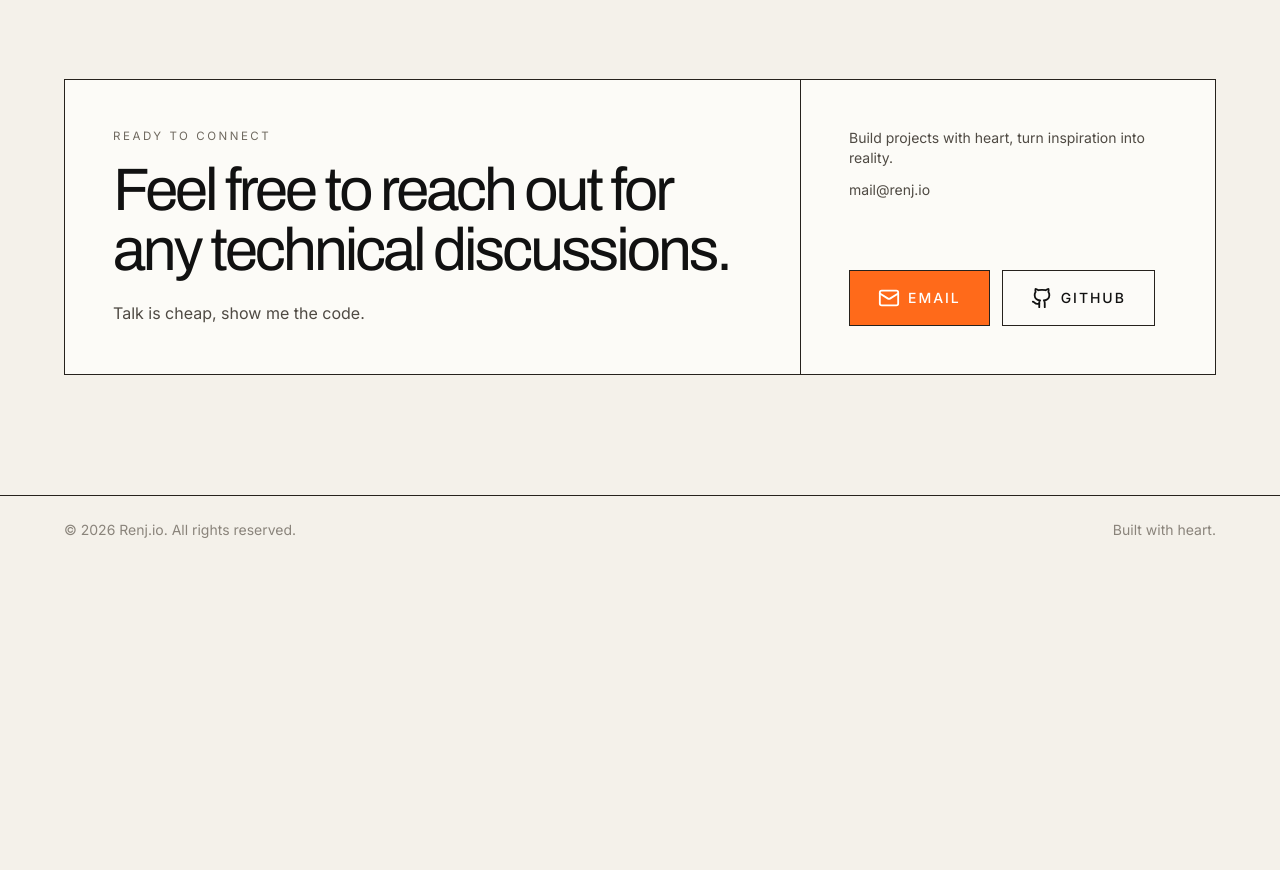
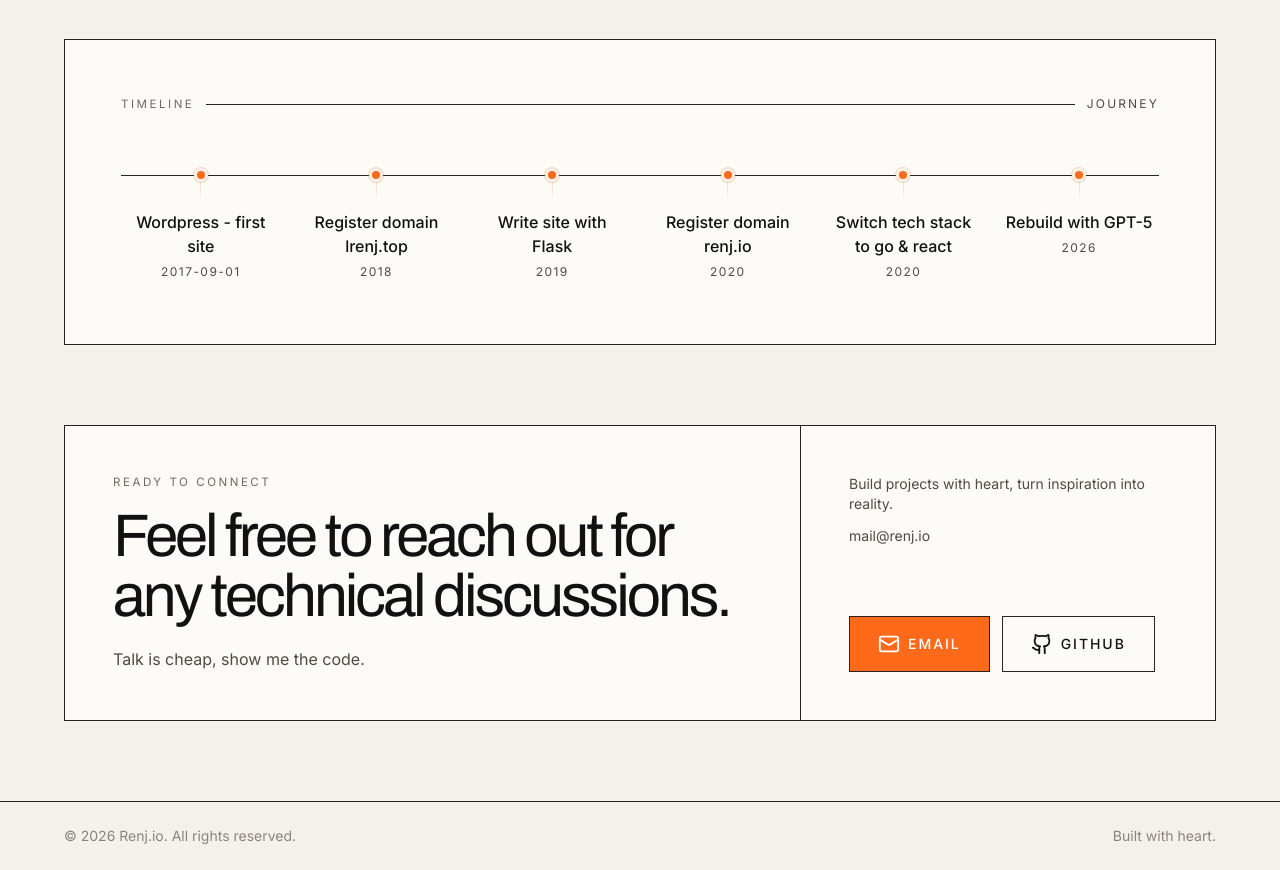
Before and after one commit to JJApplication/HomelandV2, a React (Vite) app: page / in a window 1280 px wide. Shown: the part 1949-2819 px from the top of the page. Before the commit the page ends 2513 px from the top, so only its background shows below. Built offline with nearby package versions, Linux system fonts and the light colour scheme.

Commit message:
feat: add timeline

```diff
--- a/src/i18n/en.json
+++ b/src/i18n/en.json
@@ -117,6 +117,16 @@
     "missionOriginal": "What is our goal? The stars and the sea?",
     "missionTransformed": "Our goal: think independently, do what we love, and realize our worth",
     "missionLabel": "Aim higher",
+    "timelineLabel": "Timeline",
+    "timelineSublabel": "Journey",
+    "timeline": [
+      { "date": "2017-09-01", "text": "Wordpress - first site" },
+      { "date": "2018", "text": "Register domain lrenj.top" },
+      { "date": "2019", "text": "Write site with Flask" },
+      { "date": "2020", "text": "Register domain renj.io" },
+      { "date": "2020", "text": "Switch tech stack to go & react" },
+      { "date": "2026", "text": "Rebuild with GPT-5" }
+    ],
     "partners": ["Cursor", "Trae", "Claude Code", "OpenRouter"],
     "services": [
       {
--- a/src/i18n/ja.json
+++ b/src/i18n/ja.json
@@ -117,6 +117,16 @@
     "missionOriginal": "私たちの目標は？ 星辰大海？",
     "missionTransformed": "私たちの目標：自立して考え、好きなことをし、自己価値を実現する",
     "missionLabel": "より良く",
+    "timelineLabel": "タイムライン",
+    "timelineSublabel": "歩み",
+    "timeline": [
+      { "date": "2017-09-01", "text": "Wordpress - 初めてのサイト" },
+      { "date": "2018", "text": "ドメイン lrenj.top を登録" },
+      { "date": "2019", "text": "Flask でサイトを構築" },
+      { "date": "2020", "text": "ドメイン renj.io を登録" },
+      { "date": "2020", "text": "技術スタックを Go & React に移行" },
+      { "date": "2026", "text": "GPT-5 で再構築" }
+    ],
     "partners": ["Cursor", "Trae", "Claude Code", "OpenRouter"],
     "services": [
       {
--- a/src/i18n/zh.json
+++ b/src/i18n/zh.json
@@ -117,6 +117,16 @@
     "missionOriginal": "我们的目标是什么？ 星辰大海？",
     "missionTransformed": "我们的目标：独立思考，做自己喜欢的事情，实现自我价值",
     "missionLabel": "做到更好",
+    "timelineLabel": "时间线",
+    "timelineSublabel": "旅程",
+    "timeline": [
+      { "date": "2017-09-01", "text": "Wordpress - 第一个网站" },
+      { "date": "2018", "text": "注册域名 lrenj.top" },
+      { "date": "2019", "text": "用 Flask 搭建网站" },
+      { "date": "2020", "text": "注册域名 renj.io" },
+      { "date": "2020", "text": "技术栈切换到 Go & React" },
+      { "date": "2026", "text": "用 GPT-5 重构" }
+    ],
     "partners": ["Cursor", "Trae", "Claude Code", "OpenRouter"],
     "services": [
       {
--- a/src/pages/Home.jsx
+++ b/src/pages/Home.jsx
@@ -74,6 +74,7 @@ export default function Home() {
   const services = t('home.services', { returnObjects: true })
   const titleBottom = t('hero.titleBottom')
   const [isProfileSpotlighted, setIsProfileSpotlighted] = useState(false)
+  const timelineItems = t('home.timeline', { returnObjects: true })
   const titleBottomRanges = useMemo(
     () => resolveTitleScrambleRanges(i18n.language, titleBottom),
     [i18n.language, titleBottom],
@@ -283,7 +284,41 @@ export default function Home() {
           </span>
         </div>
 
-        <section className="py-16 md:py-20">
+        <section className="py-6 md:py-10">
+          <div className="paper-panel border border-border p-8 md:p-12 lg:p-14">
+            <div className="flex items-center gap-3 mb-2">
+              <span className="section-label">{t('home.timelineLabel')}</span>
+              <span className="h-px flex-1 bg-border" />
+              <span className="text-xs tracking-[0.18em] text-text-secondary uppercase">{t('home.timelineSublabel')}</span>
+            </div>
+
+            <div className="relative mt-14 pb-2">
+              <div className="absolute left-0 right-0 top-[7px] h-px bg-border hidden lg:block" />
+
+              <div className="relative grid grid-cols-2 sm:grid-cols-3 lg:grid-cols-6 gap-x-4 gap-y-8 sm:gap-y-10">
+                {timelineItems.map((item, index) => (
+                  <div
+                    key={item.date + item.text}
+                    className="flex flex-col items-center text-center group"
+                  >
+                    <div className="w-[14px] h-[14px] rounded-full bg-accent border-[3px] border-bg-primary shadow-[0_0_0_1px_rgba(255,106,26,0.25)] z-10 transition-transform duration-300 ease-out group-hover:scale-125 group-hover:shadow-[0_0_0_3px_rgba(255,106,26,0.35)]" />
+                    <div className="w-px h-5 bg-gradient-to-b from-accent/25 to-transparent" />
+                    <div className="pt-2 px-1">
+                      <p className="text-sm md:text-base font-medium text-text-primary leading-snug">
+                        {item.text}
+                      </p>
+                      <p className="mt-1.5 text-xs tracking-[0.12em] text-text-secondary">
+                        {item.date}
+                      </p>
+                    </div>
+                  </div>
+                ))}
+              </div>
+            </div>
+          </div>
+        </section>
+
+        <section className="py-6 md:py-10">
           <div className="paper-panel border border-border grid lg:grid-cols-[1.28fr_0.72fr]">
             <div className="p-8 md:p-12 border-b lg:border-b-0 lg:border-r border-border">
               <p className="section-label mb-4">{t('cta.letsWork')}</p>
```
